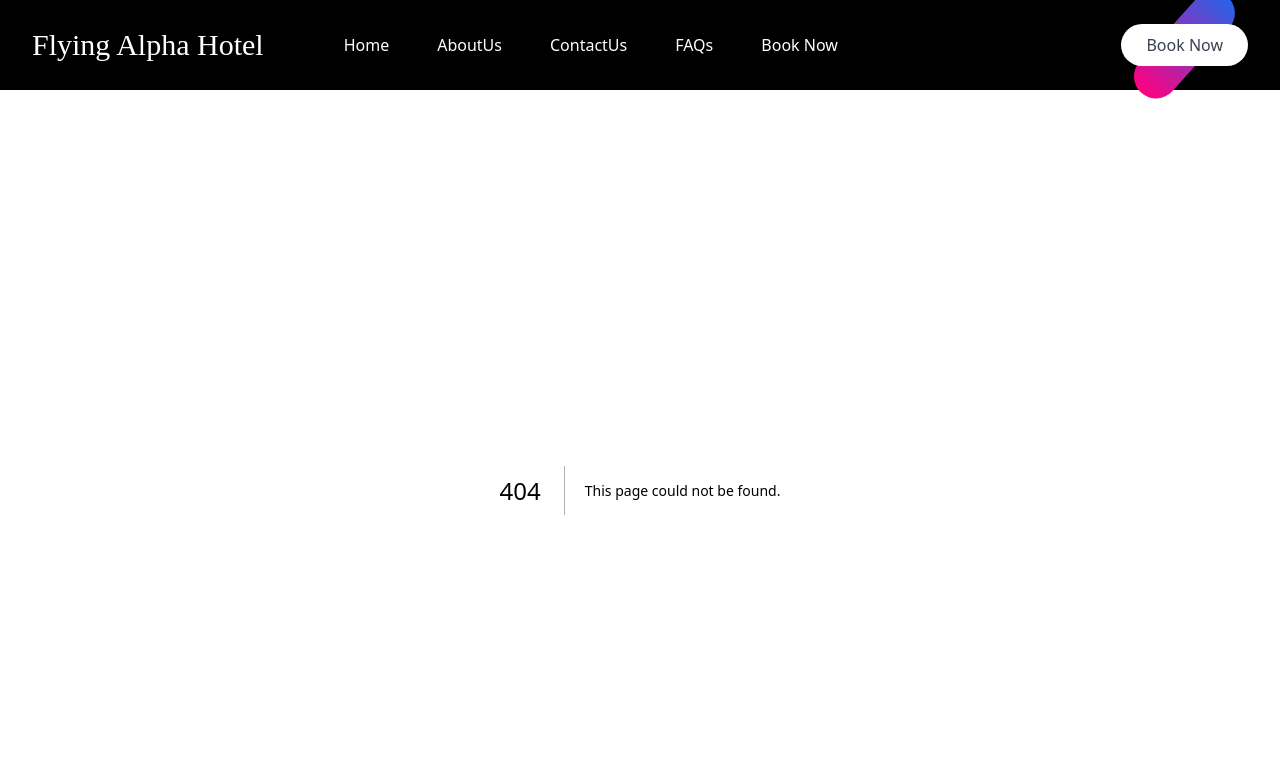
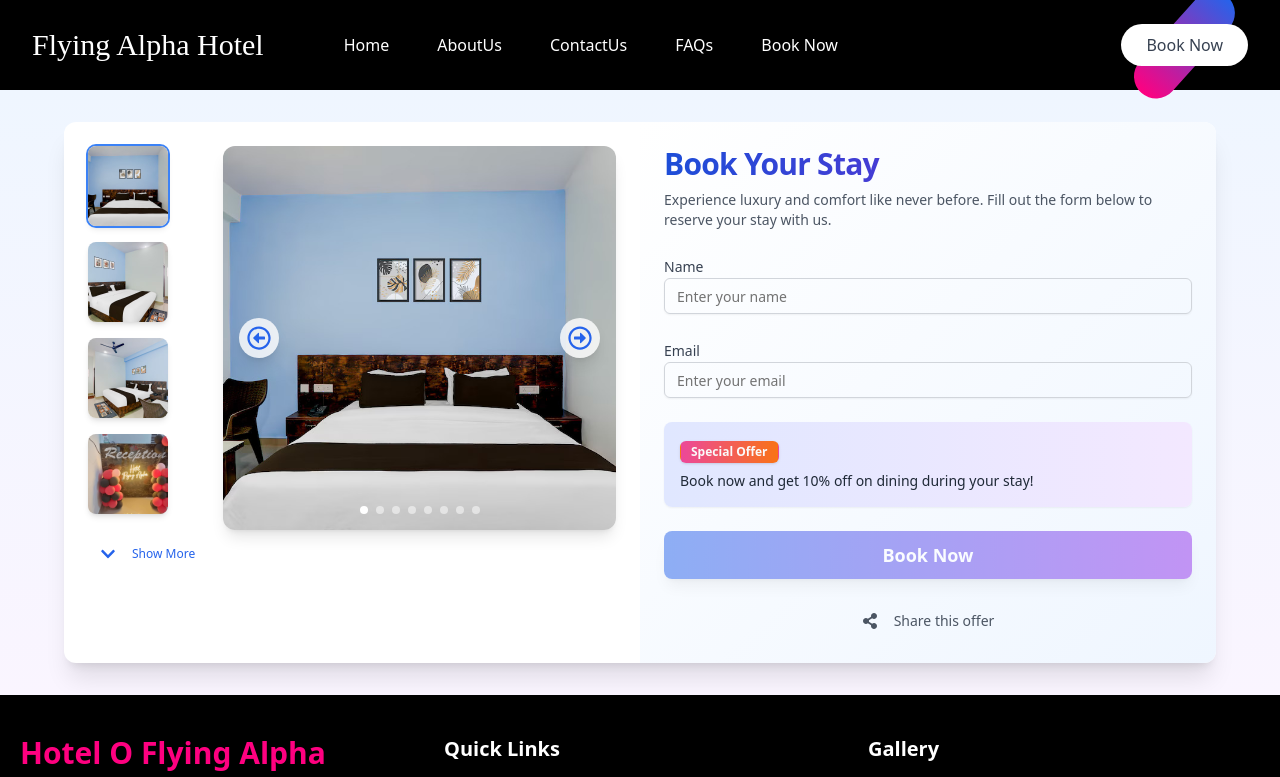
Before and after one commit to flyingalphahotel-2025/FlyingAlpha_hotel, a Next.js app: page /booking in a window 1280 px wide. Before the commit this address had no page. Shown: the top 777 px of the page. Built offline with nearby package versions, Linux system fonts and the light colour scheme.

Commit message:
Added a page Booking

```diff
--- a/src/app/(Frontend)/BookNow/page.jsx
+++ /dev/null
@@ -1,9 +0,0 @@
-import React from 'react'
-
-const page = () => {
-  return (
-    <div>page</div>
-  )
-}
-
-export default page
--- /dev/null
+++ b/src/app/(Frontend)/booking/page.jsx
@@ -0,0 +1,12 @@
+import HotelBookingForm from '@/components/Frontend/UI/HotelBookingForm'
+import React from 'react'
+
+const page = () => {
+  return (
+    <div>
+      <HotelBookingForm/>
+    </div>
+  )
+}
+
+export default page
--- a/src/components/Frontend/UI/HotelBookingForm.jsx
+++ b/src/components/Frontend/UI/HotelBookingForm.jsx
@@ -173,7 +173,7 @@ const HotelBookingForm = () => {
   const imagesToShow = showAll ? images : images.slice(0, 4);
 
   return (
-    <div className="py-8 bg-gradient-to-b from-blue-50 to-purple-50 flex justify-center items-center p-4 min-h-screen">
+    <div className="py-8 bg-gradient-to-b from-blue-50 to-purple-50 flex justify-center items-center p-4 min-h-[70vh]">
       <Toaster position="top-center" />
 
       <motion.div
```
